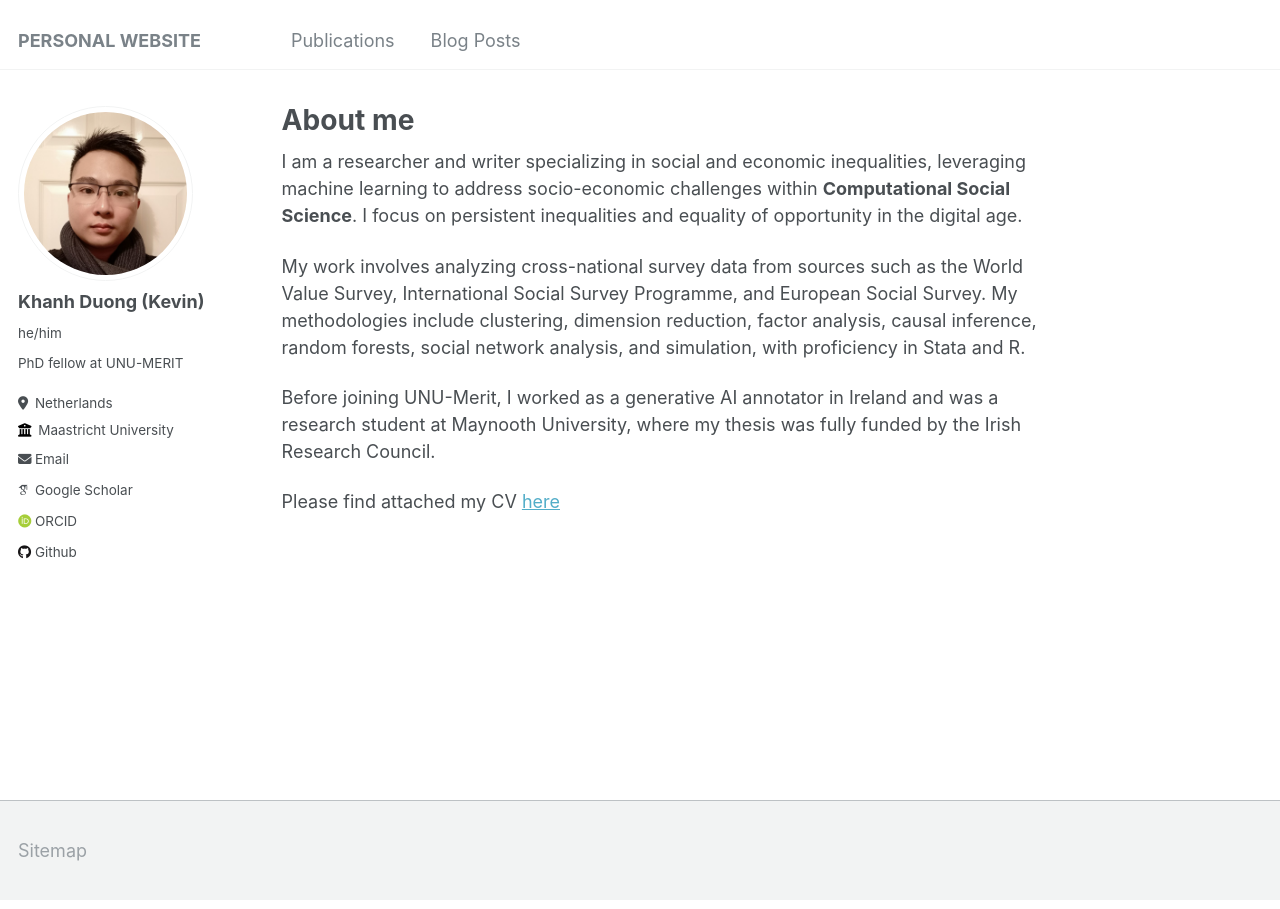
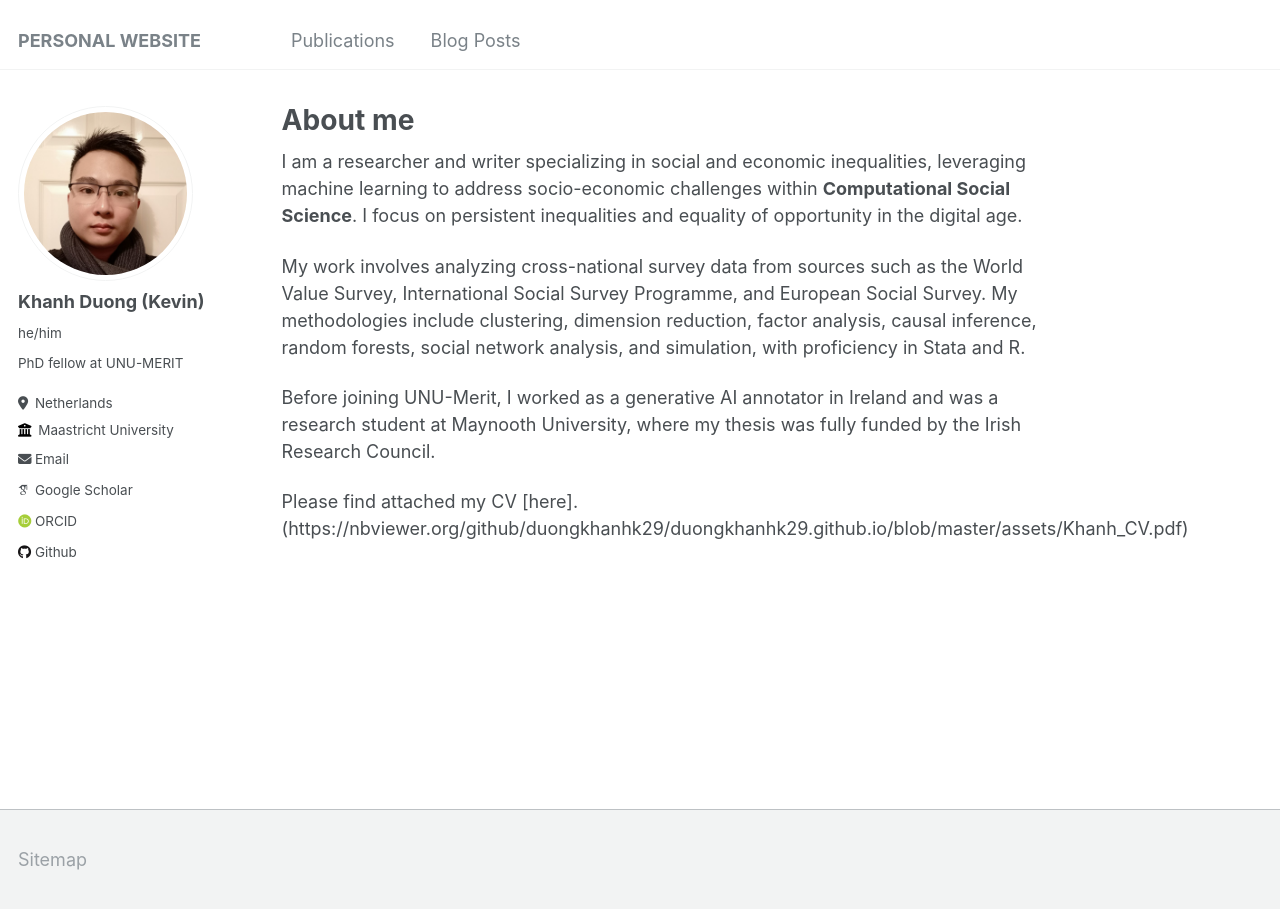
Before and after one commit to duongkhanhk29/duongkhanhk29.github.io, a Jekyll site: the page built from _pages/about.md, in a window 1280 px wide. Built offline with Jekyll 4.4.1, drawn with Linux system fonts in a browser that asks for light colours; some web fonts are replaced.

Commit message:
Update about.md

```diff
--- a/_pages/about.md
+++ b/_pages/about.md
@@ -13,4 +13,4 @@ My work involves analyzing cross-national survey data from sources such as the W
 
 Before joining UNU-Merit, I worked as a generative AI annotator in Ireland and was a research student at Maynooth University, where my thesis was fully funded by the Irish Research Council.
 
-Please find attached my CV [here](https://nbviewer.org/github/duongkhanhk29/duongkhanhk29.github.io/blob/master/assets/Khanh_CV.pdf)
+Please find attached my CV [here].(https://nbviewer.org/github/duongkhanhk29/duongkhanhk29.github.io/blob/master/assets/Khanh_CV.pdf)
```
